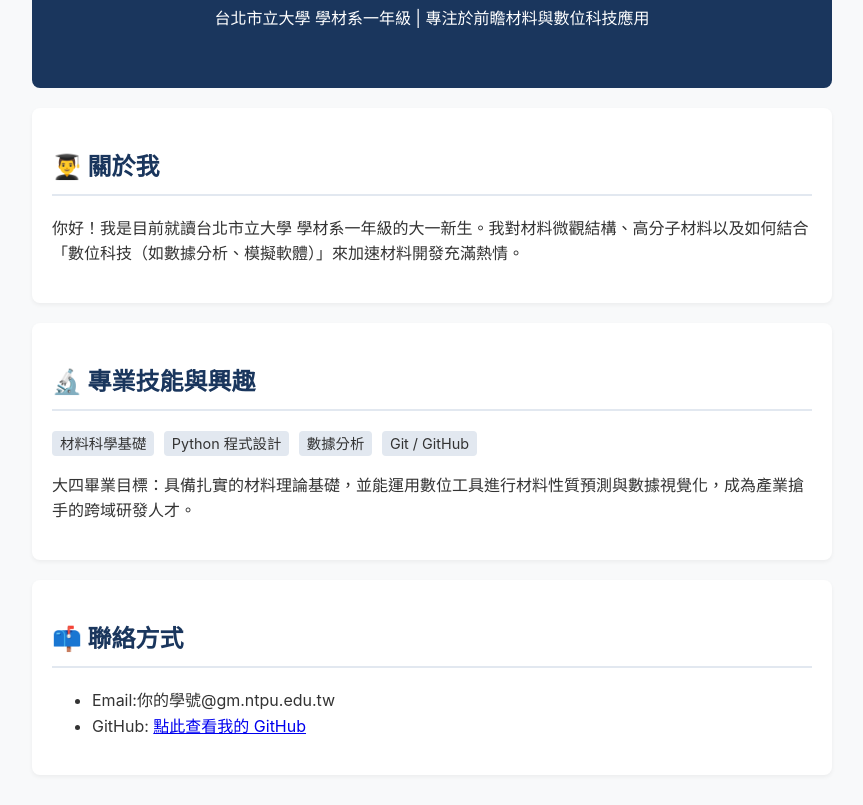
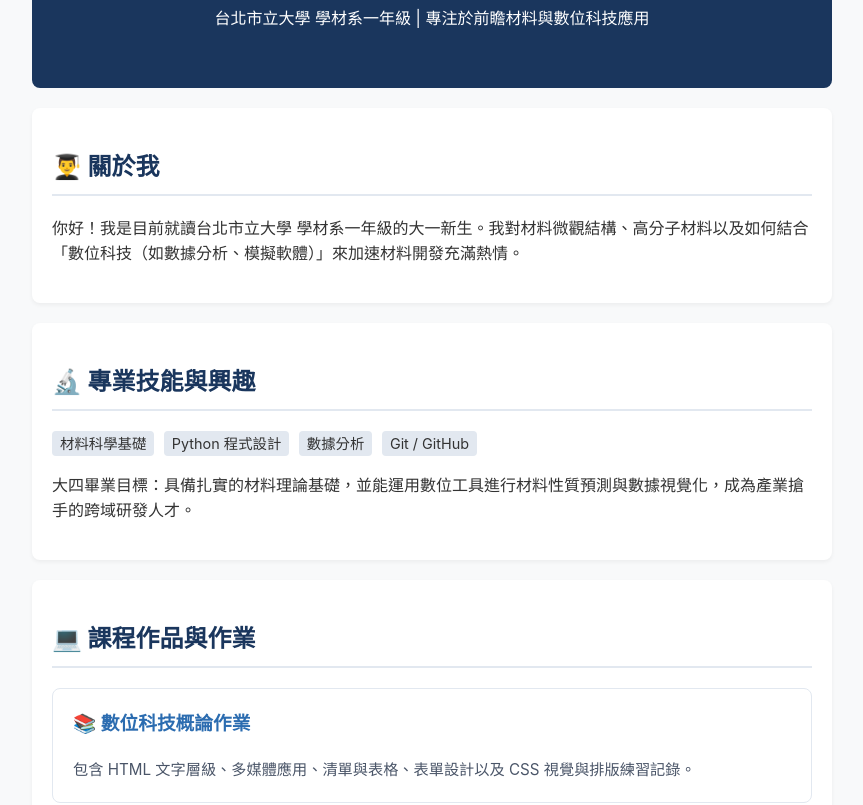
Before and after one commit to u11517034-lang/-, a plain HTML site: page index.html in a window 1280 px wide. Shown: the part 148-953 px from the top of the page, without its empty margins (208-1071 px from the left). Drawn offline with Linux system fonts and the light colour scheme.

Commit message:
Add files via upload

```diff
--- a/index.html
+++ b/index.html
@@ -10,6 +10,14 @@
         section { background: white; margin-top: 20px; padding: 20px; border-radius: 8px; box-shadow: 0 2px 4px rgba(0,0,0,0.05); }
         h2 { color: #1a365d; border-bottom: 2px solid #e2e8f0; padding-bottom: 8px; }
         .tag { background: #e2e8f0; padding: 4px 8px; border-radius: 4px; font-size: 0.9em; margin-right: 5px; }
+
+        /* 卡片樣式 */
+        .card-grid { display: grid; grid-template-columns: repeat(auto-fit, minmax(250px, 1fr)); gap: 20px; margin-top: 15px; }
+        .card { border: 1px solid #e2e8f0; border-radius: 8px; padding: 20px; background: #ffffff; text-decoration: none; color: inherit; transition: transform 0.2s, box-shadow 0.2s; display: block; }
+        .card:hover { transform: translateY(-3px); box-shadow: 0 4px 12px rgba(0,0,0,0.1); }
+        .card h3 { margin-top: 0; color: #2b6cb0; }
+        .card p { font-size: 0.95em; color: #4a5568; margin-bottom: 0; }
+
         footer { text-align: center; margin-top: 30px; color: #718096; font-size: 0.9em; }
     </style>
 </head>
@@ -36,10 +44,21 @@
         <p>大四畢業目標：具備扎實的材料理論基礎，並能運用數位工具進行材料性質預測與數據視覺化，成為產業搶手的跨域研發人才。</p>
     </section>
 
+    <!-- 新增的專案與作業卡片區塊 -->
+    <section>
+        <h2>💻 課程作品與作業</h2>
+        <div class="card-grid">
+            <a href="hw.html" class="card">
+                <h3>📚 數位科技概論作業</h3>
+                <p>包含 HTML 文字層級、多媒體應用、清單與表格、表單設計以及 CSS 視覺與排版練習記錄。</p>
+            </a>
+        </div>
+    </section>
+
     <section>
         <h2>📫 聯絡方式</h2>
         <ul>
-            <li>Email:你的學號@gm.ntpu.edu.tw</li>
+            <li>Email: 你的學號@gm.ntpu.edu.tw</li>
             <li>GitHub: <a href="#" target="_blank">點此查看我的 GitHub</a></li>
         </ul>
     </section>
```
